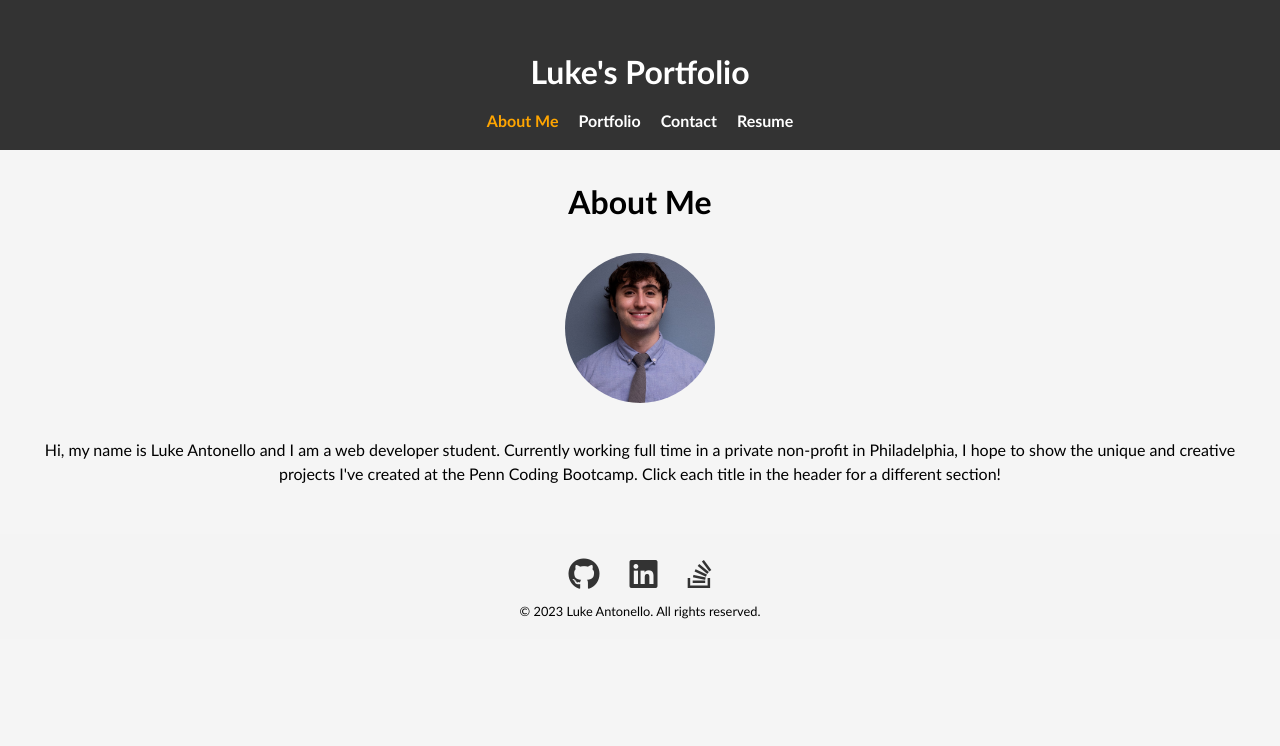
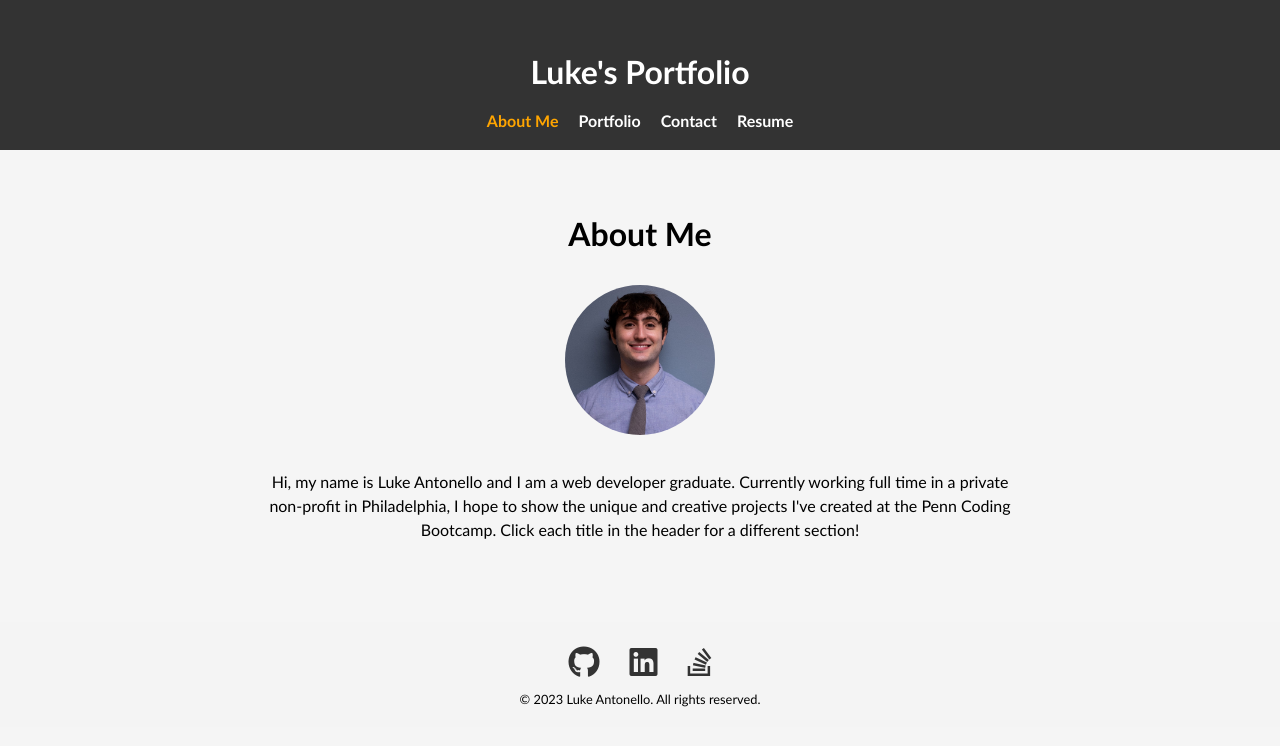
Before and after one commit to l-antonello/react-portfolio, a React (Vite) app: page / in a window 1280 px wide. Shown: the top 746 px of the page. Built offline with nearby package versions, Linux system fonts and the light colour scheme.

Commit message:
resume update

```diff
--- a/src/components/About.jsx
+++ b/src/components/About.jsx
@@ -10,7 +10,7 @@ const About = () => {
         <a href="https://github.com/l-antonello" target="_blank" rel="noopener noreferrer">
           <img src={headshotImage} alt="luke-avatar" className="headshot" />
         </a>
-        <p>Hi, my name is Luke Antonello and I am a web developer student. Currently working full time in a private non-profit in Philadelphia, I hope to show the unique and creative projects I've created at the Penn Coding Bootcamp. Click each title in the header for a different section!</p>
+        <p>Hi, my name is Luke Antonello and I am a web developer graduate. Currently working full time in a private non-profit in Philadelphia, I hope to show the unique and creative projects I've created at the Penn Coding Bootcamp. Click each title in the header for a different section!</p>
       </div>
     </section>
   );
--- a/src/components/Portfolio.jsx
+++ b/src/components/Portfolio.jsx
@@ -28,7 +28,7 @@ const Portfolio = () => {
       image: pj2Image,
     },
     {
-      title: 'Project 3: FitGuide12',
+      title: 'Project 3: FitGuide',
       description: 'This application will allow users to track their workouts and view their progress over time. Users will be able to create new workouts and add exercises to them. They will also able to view their stats on a dashboard. Check back soon for more details!',
       liveLink: 'https://health-wellness-intro-planner-15375fd8b435.herokuapp.com/',
       githubLink: 'https://github.com/jjsdunc88/health-wellness-planner',
--- a/src/styled-components/About.css
+++ b/src/styled-components/About.css
@@ -2,8 +2,11 @@
 
 .about {
   text-align: center;
-  padding: 2rem;
+  padding: 4rem;
+  margin-left: 15%;
+  margin-right: 15%;
 }
+
 
 .bio {
   margin-top: 2rem;
```
Also changed, not shown: src/assets/images/luke-resume.jpg.
